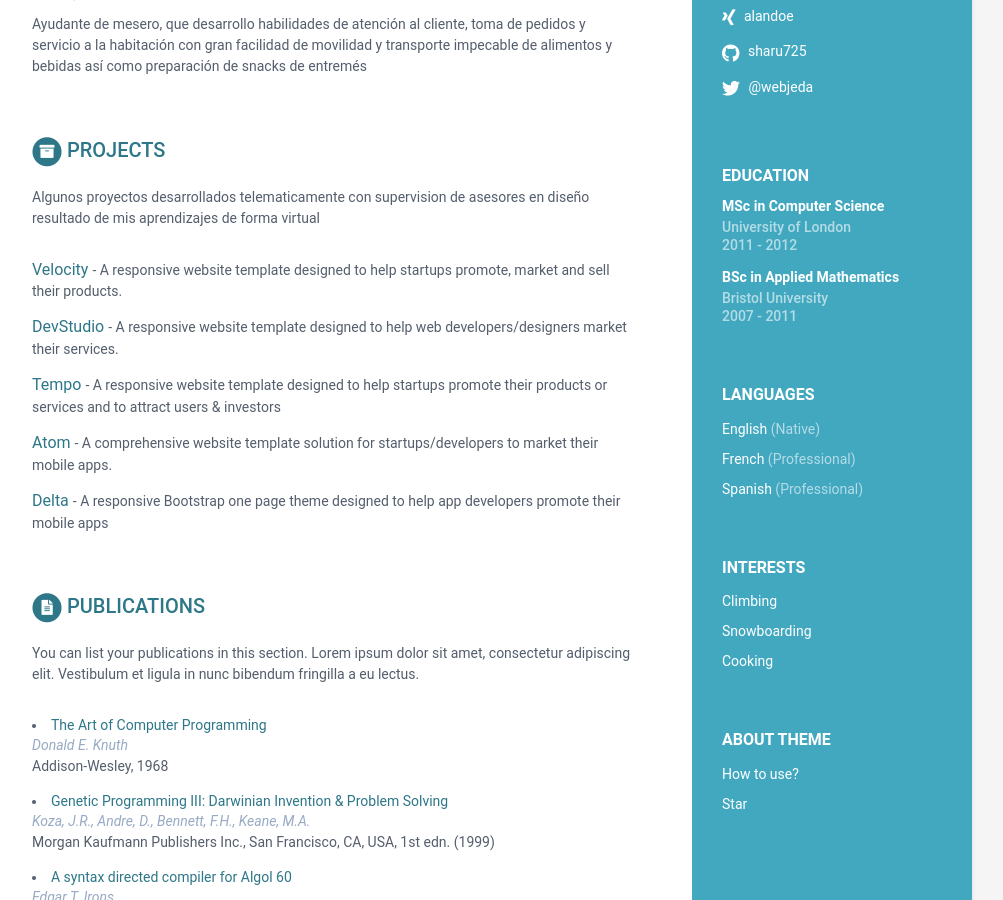
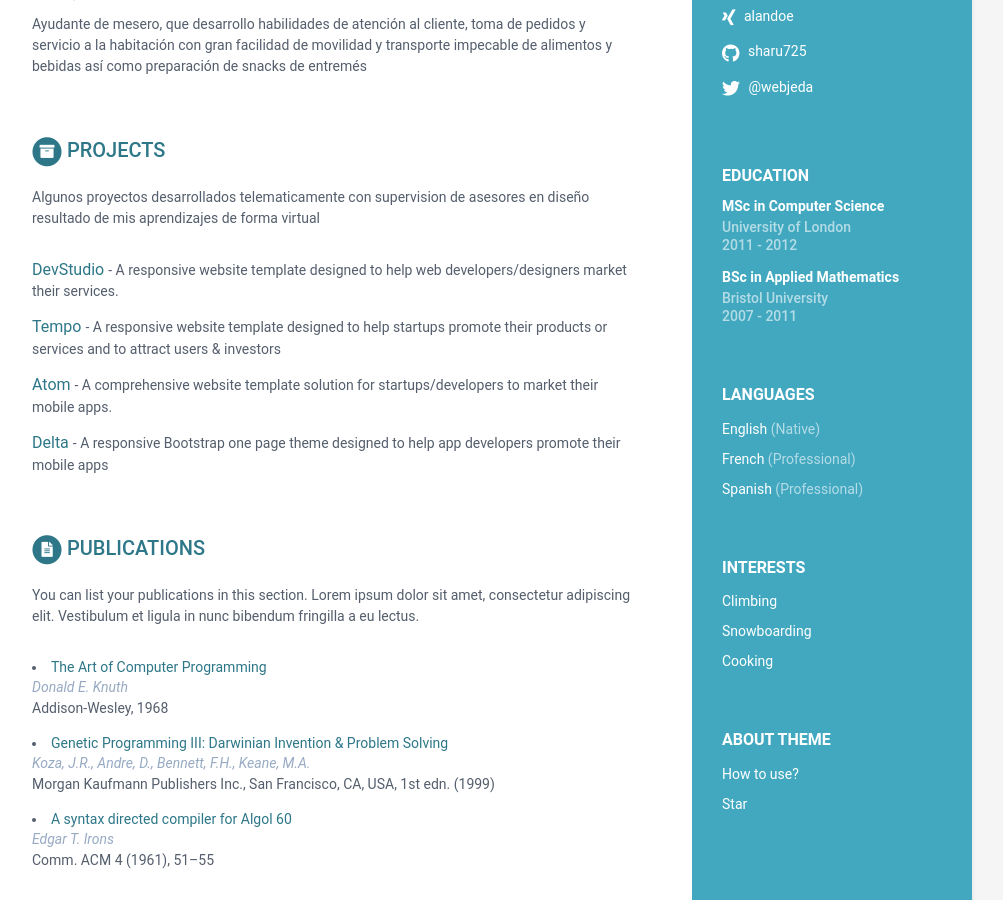
Before and after one commit to KevinC99/good-birch-4e19a, a Jekyll site: the page built from index.html, in a window 1280 px wide and 900 px high, scrolled down 433 px. Shown: the whole window, without its empty margins (168-1171 px from the left). Built offline with Jekyll 4.4.1, drawn with Linux system fonts in a browser that asks for light colours.

Commit message:
data.yml: Multiple updates: * updated assignments in projects * updated title in assignments * updated link in assignments * updated tagline in assignments

```diff
--- a/_data/data.yml
+++ b/_data/data.yml
@@ -77,11 +77,6 @@ experiences:
 projects:
   title: Projects
   assignments:
-    - title: Velocity
-      link: '#hook'
-      tagline: >-
-        A responsive website template designed to help startups promote, market
-        and sell their products.
     - title: DevStudio
       link: '#'
       tagline: >-
```
